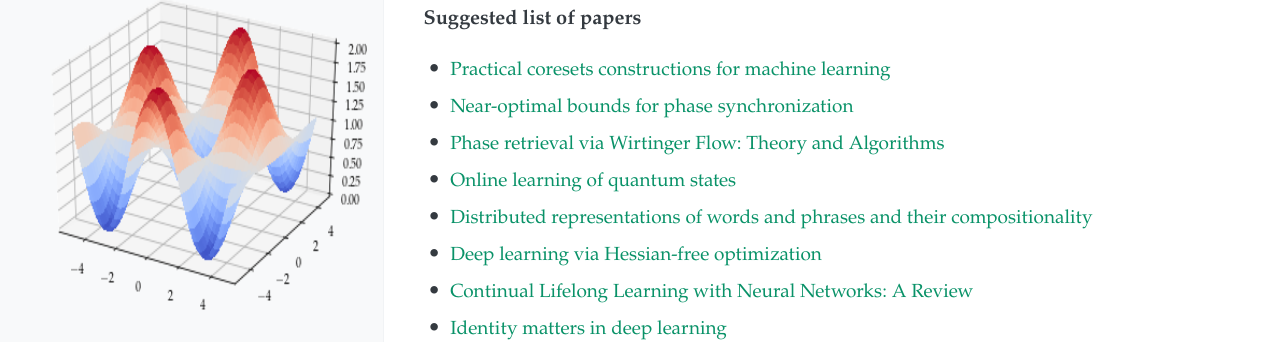
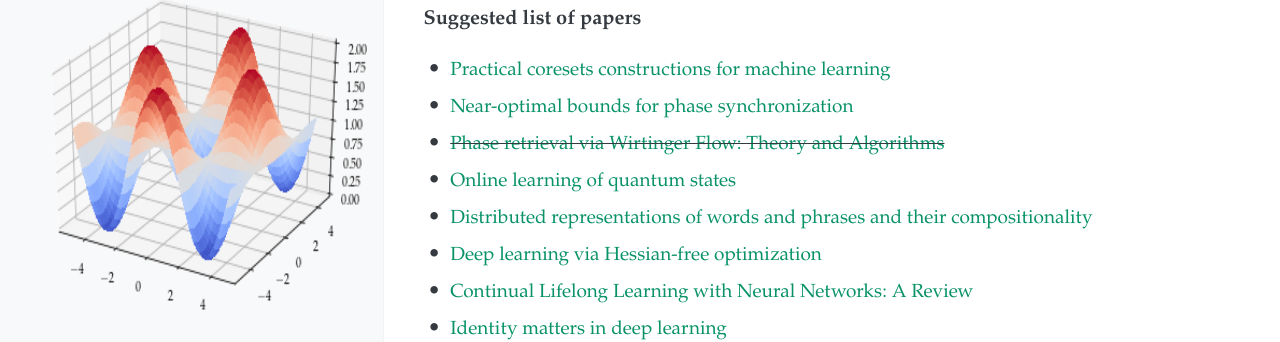
Before and after one commit to akyrillidis/comp414-514, a Jekyll site: the page built from project.md, in a window 1280 px wide and 900 px high, scrolled down 801 px. Shown: the part 117-459 px from the top of the window. Built offline with Jekyll 4.4.1, drawn with Linux system fonts in a browser that asks for light colours; nearby versions of some CDN libraries.

```diff
--- a/project.md
+++ b/project.md
@@ -24,7 +24,7 @@ The course project can be categorized as a literature review, as original resear
 
 - [Practical coresets constructions for machine learning](https://arxiv.org/pdf/1703.06476.pdf)
 - [Near-optimal bounds for phase synchronization](https://arxiv.org/pdf/1703.06605.pdf)
-- [Phase retrieval via Wirtinger Flow: Theory and Algorithms](https://arxiv.org/pdf/1407.1065.pdf)
+- ~~[Phase retrieval via Wirtinger Flow: Theory and Algorithms](https://arxiv.org/pdf/1407.1065.pdf)~~
 - [Online learning of quantum states](https://arxiv.org/pdf/1802.09025.pdf)
 - [Distributed representations of words and phrases and their compositionality](https://papers.nips.cc/paper/5021-distributed-representations-of-words-and-phrases-and-their-compositionality.pdf)
 - [Deep learning via Hessian-free optimization](http://www.cs.toronto.edu/~jmartens/docs/Deep_HessianFree.pdf)
```
